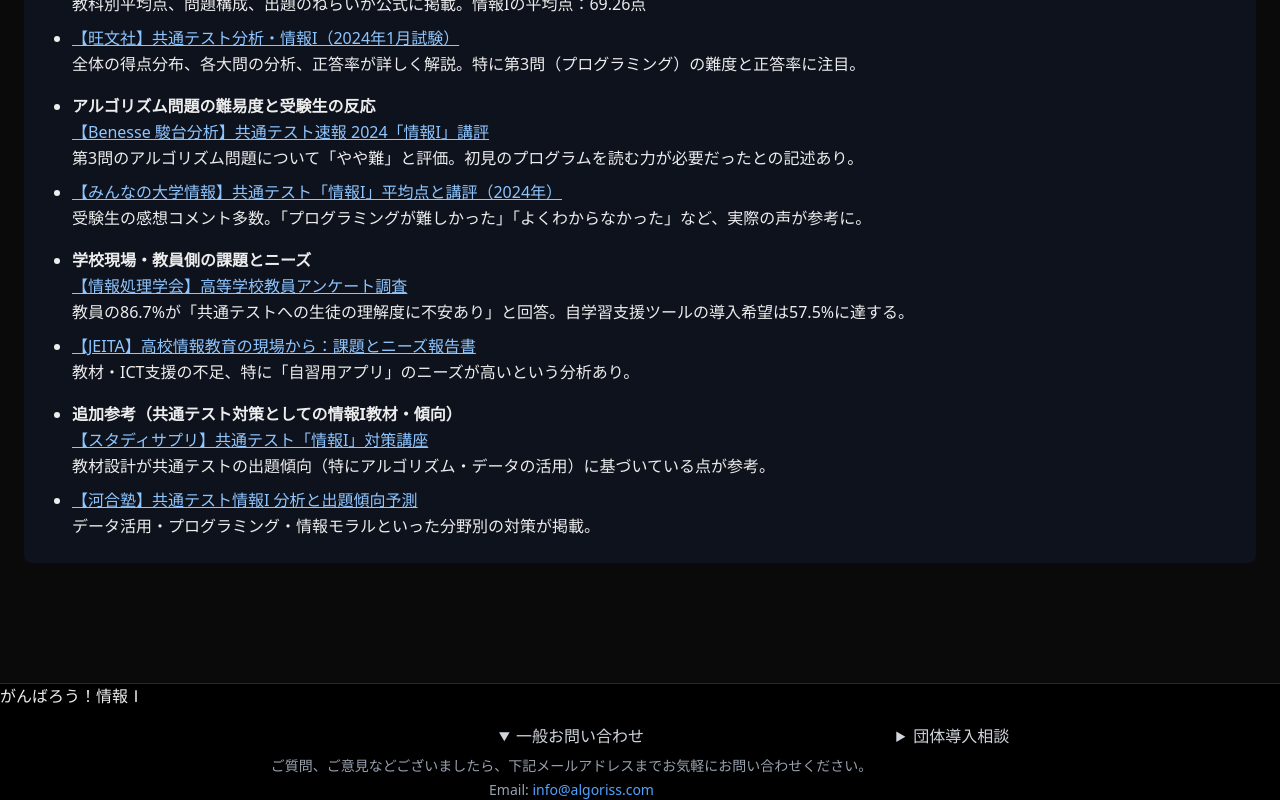
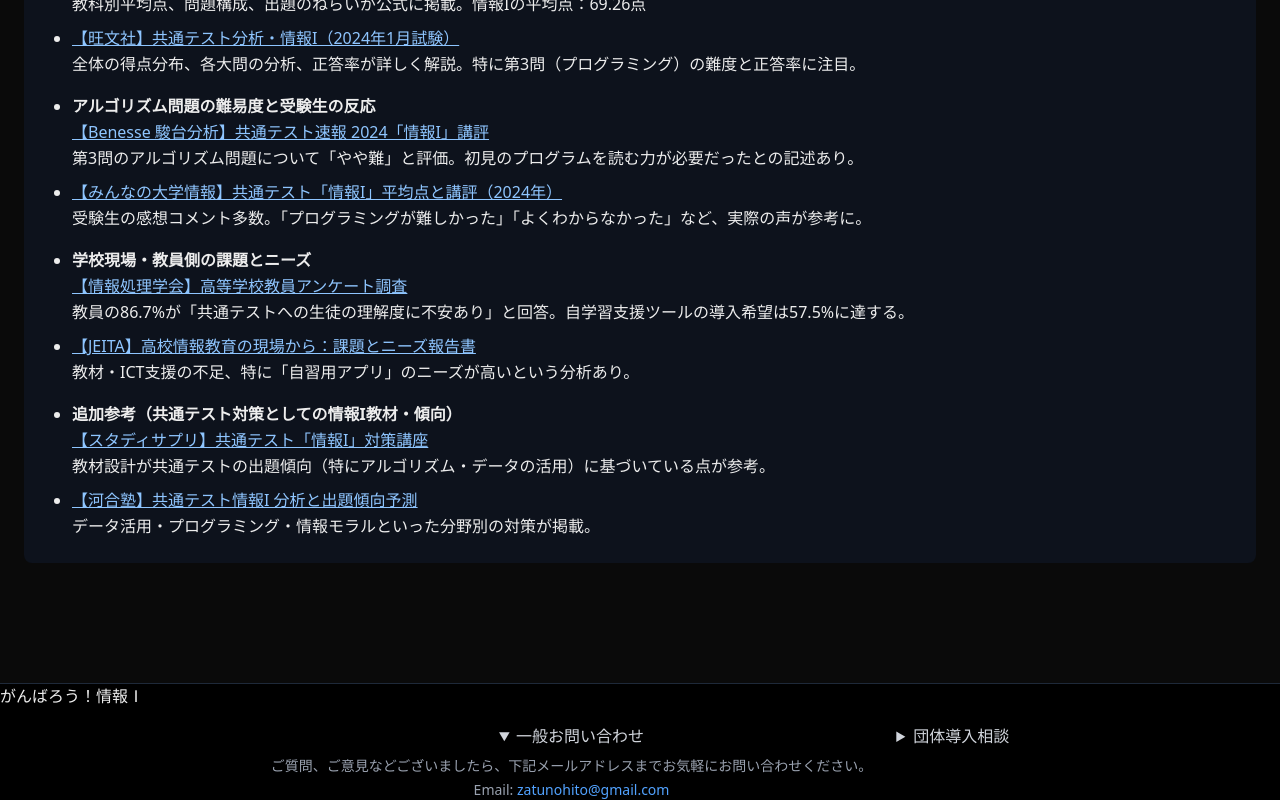
Before and after one commit to zatunohito/algorithm, a Next.js app: page / in a window 1280 px wide. Both pictures are taken after a click on the heading "一般お問い合わせ". Shown: the part 1144-1944 px from the top of the page. Built offline with nearby package versions, Linux system fonts and the light colour scheme.

Commit message:
insort mailaddress

```diff
--- a/src/components/Footer.tsx
+++ b/src/components/Footer.tsx
@@ -10,7 +10,7 @@
             </summary>
             <div className="pt-2 text-sm">
               <p>ご質問、ご意見などございましたら、下記メールアドレスまでお気軽にお問い合わせください。</p>
-              <p className="mt-1">Email: <a href="mailto:zatunohito@gmail.com" className="text-blue-400 hover:underline">info@algoriss.com</a></p>
+              <p className="mt-1">Email: <a href="mailto:zatunohito@gmail.com" className="text-blue-400 hover:underline">zatunohito@gmail.com</a></p>
             </div>
           </details>
           <details className="group">
@@ -19,7 +19,7 @@
             </summary>
             <div className="pt-2 text-sm">
               <p>学校、塾、その他教育機関での団体導入をご検討の際は、下記までご連絡ください。</p>
-              <p className="mt-1">Email: <a href="mailto:sales@algoriss.com" className="text-blue-400 hover:underline">zatunohito@gmail.com</a></p>
+              <p className="mt-1">Email: <a href="mailto:zatunohito@gmail.com" className="text-blue-400 hover:underline">zatunohito@gmail.com</a></p>
               <p className="mt-1">担当者より詳細をご案内させていただきます。</p>
             </div>
           </details>
```
